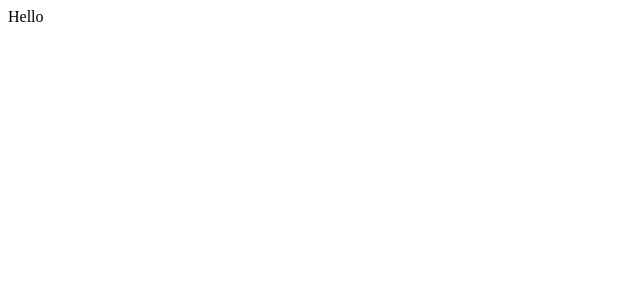
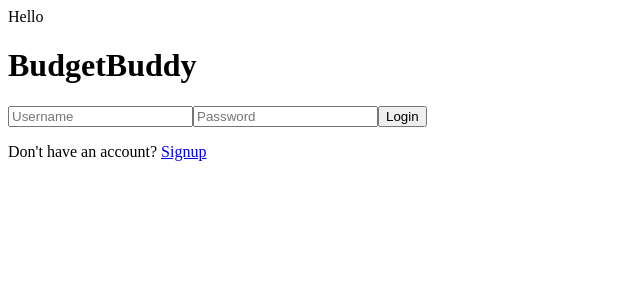
Before and after one commit to CS48-TeamEevee/BudgetBuddy, a React (Create React App) app in the folder client/: page /login in a window 1280 px wide. Before the commit this address had no page. Shown: the top 300 px of the page, without its empty margins (0-640 px from the left). Built offline with nearby package versions, Linux system fonts and the light colour scheme.

Commit message:
add login

```diff
--- a/client/src/App.js
+++ b/client/src/App.js
@@ -1,7 +1,7 @@
 import React from 'react';
 import { Routes, Route, BrowserRouter } from 'react-router-dom';
 import SignupForm from './components/SignupForm.jsx';
-// import LoginForm from './components/LoginForm.jsx';
+import LoginForm from './components/LoginForm.jsx';
 // import InitialSetup from './components/InitialSetup.jsx';
 // import Report from './components/InitialReport.jsx';
 
@@ -14,9 +14,9 @@ const App = () => {
         <BrowserRouter>
           <Routes>
             <Route path='/' element={<SignupForm />} />
-            {/* <Route path='/login' element={<LoginForm />} />
-            <Route path='/setup' element={<InitialSetup />} />
-            <Route path='/report' element={<Report />} /> */}
+            <Route path='/login' element={<LoginForm />} />
+            {/* <Route path='/setup' element={<InitialSetup />} />
+            <Route path='/report' element={<Report />} />  */}
           </Routes>
         </BrowserRouter>
       </div>
--- /dev/null
+++ b/client/src/components/LoginForm.jsx
@@ -0,0 +1,50 @@
+import React, { useState } from 'react';
+// import '../styles/LoginSigninStyles.css';
+
+const LoginForm = () => {
+  const [formData, setFormData] = useState({
+    username: '',
+    password: ''
+  });
+
+  const handleChange = (e) => {
+    const { name, value } = e.target;
+    setFormData({
+      ...formData,
+      [name]: value
+    });
+  };
+
+  const handleSubmit = (e) => {
+    e.preventDefault();
+    console.log('Form submitted', formData);
+  };
+
+  return (
+    <div className="login-form-container">
+      <h1 className="login-title">BudgetBuddy</h1>
+      <form onSubmit={handleSubmit} className="login-form">
+        <input
+          type="text"
+          name="username"
+          placeholder="Username"
+          value={formData.username}
+          onChange={handleChange}
+          required
+        />
+        <input
+          type="password"
+          name="password"
+          placeholder="Password"
+          value={formData.password}
+          onChange={handleChange}
+          required
+        />
+        <button type="submit">Login</button>
+      </form>
+      <p>Don't have an account? <a href="/">Signup</a></p>
+    </div>
+  );
+};
+
+export default LoginForm;
```
